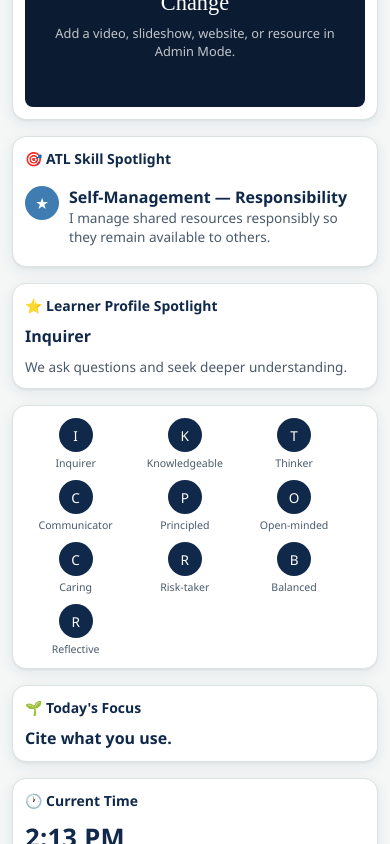
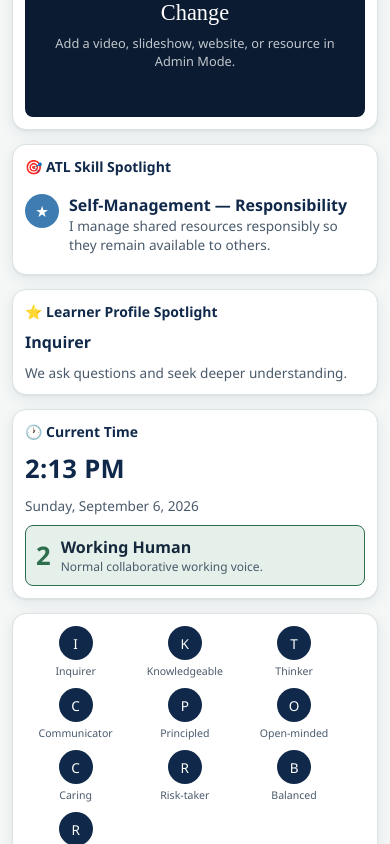
Before and after one commit to GCS-creatives/IBLibraryDashboard, a React (Vite) app: page / in a window 390 px wide. Shown: the part 809-1653 px from the top of the page. Built offline with nearby package versions, Linux system fonts and the light colour scheme; no server answers.

Commit message:
Add files via upload

```diff
--- a/src/components/Display.jsx
+++ b/src/components/Display.jsx
@@ -50,7 +50,7 @@ function AnnouncementsBanner({ bank, language }) {
   });
   if (active.length === 0) return null;
   return (
-    <div className="soi-bar" style={{ gridColumn: '1 / -1', background: '#EAF3FB', borderColor: '#3E7CB1' }}>
+    <div className="soi-bar area-ann" style={{ background: '#EAF3FB', borderColor: '#3E7CB1' }}>
       <span className="label" style={{ color: '#3E7CB1' }}>Announcement</span>
       <span>{active.map((a) => localize(a, 'text', language)).join('   \u2022   ')}</span>
     </div>
@@ -60,7 +60,7 @@ function AnnouncementsBanner({ bank, language }) {
 function StatementOfInquiry({ soi, language }) {
   const active = resolveActiveSOI(soi);
   return (
-    <div className="soi-bar">
+    <div className="soi-bar area-soi">
       <span className="label">Our Statement of Inquiry</span>
       <span>{localize(active, 'text', language)}</span>
     </div>
@@ -71,7 +71,7 @@ function InquiryQuestions({ bank, language }) {
   const q = resolveActive(bank);
   if (!q) return null;
   return (
-    <div className="card">
+    <div className="card area-iq">
       <p className="card-title">🔎 Today's Inquiry Questions</p>
       <div className="iq-item factual">
         <span className="iq-type" style={{ color: '#2E6E4E' }}>Factual</span>
@@ -92,7 +92,7 @@ function InquiryQuestions({ bank, language }) {
 function LibraryLearningSpace({ media, onExpand }) {
   const current = media?.current;
   return (
-    <div className="card learning-space-card">
+    <div className="card area-media">
       <p className="card-title">📖 Library Learning Space</p>
       <div className="learning-space" onClick={onExpand}>
         {!current && (
@@ -172,7 +172,7 @@ function LearnerProfileSpotlight({ bank, language }) {
 
 function LearnerProfileStrip({ attributes, language }) {
   return (
-    <div className="card lp-strip">
+    <div className="card lp-strip area-lp">
       {attributes.map((name) => (
         <div className="lp-attr" key={name}>
           <div className="dot">{name[0]}</div>
@@ -188,7 +188,7 @@ function TodaysFocus({ bank, language }) {
   if (!item) return null;
   const subtext = localize(item, 'subtext', language);
   return (
-    <div className="card">
+    <div className="card area-focus">
       <p className="card-title">🌱 Today's Focus</p>
       <div className="focus-text">{localize(item, 'text', language)}</div>
       {subtext && <div className="focus-subtext">{subtext}</div>}
@@ -321,14 +321,14 @@ export default function DisplayMode({ banks, isFullscreen, onToggleFullscreen, o
 
         <InquiryQuestions bank={banks.inquiryQuestions} language={language} />
         <LibraryLearningSpace media={banks.media} onExpand={() => setMediaExpanded(true)} />
-        <div style={{ display: 'flex', flexDirection: 'column', gap: 16 }}>
+        <div className="sidebar-stack area-side">
           <ATLSpotlight bank={banks.atlSpotlights} language={language} />
           <LearnerProfileSpotlight bank={banks.learnerProfileSpotlights} language={language} />
+          <ClockAndVoice voiceLevel={banks.voiceLevel} />
         </div>
 
         <LearnerProfileStrip attributes={banks.learnerProfile} language={language} />
         <TodaysFocus bank={banks.todaysFocus} language={language} />
-        <ClockAndVoice voiceLevel={banks.voiceLevel} />
       </div>
 
       <BottomNav
--- a/src/index.css
+++ b/src/index.css
@@ -102,15 +102,36 @@ button {
   line-height: 1.3;
 }
 
-/* ---------- Grid layout ---------- */
+/* ---------- Grid layout (named areas — precise, no auto-placement surprises) ---------- */
 
 .dashboard-grid {
   flex: 1;
   display: grid;
+  gap: 14px;
+  padding: clamp(10px, 2vw, 16px) clamp(12px, 3vw, 24px);
   grid-template-columns: 1fr 1.6fr 1fr;
-  grid-template-rows: auto auto auto;
-  gap: 16px;
-  padding: clamp(10px, 2vw, 16px) clamp(12px, 3vw, 24px);
+  grid-template-rows: auto auto auto auto auto;
+  grid-template-areas:
+    "soi   soi   soi"
+    "ann   ann   ann"
+    "iq    media side"
+    ".     media side"
+    "lp    lp    focus";
+}
+
+.area-soi { grid-area: soi; }
+.area-ann { grid-area: ann; }
+.area-iq { grid-area: iq; }
+.area-media { grid-area: media; }
+.area-side { grid-area: side; }
+.area-lp { grid-area: lp; }
+.area-focus { grid-area: focus; }
+
+.sidebar-stack {
+  display: flex;
+  flex-direction: column;
+  gap: 14px;
+  min-height: 0;
 }
 
 .soi-bar {
@@ -176,10 +197,6 @@ button {
 }
 
 /* ---------- Library Learning Space ---------- */
-
-.learning-space-card {
-  grid-row: span 2;
-}
 
 .learning-space {
   position: relative;
@@ -277,7 +294,6 @@ button {
 /* ---------- Learner profile strip ---------- */
 
 .lp-strip {
-  grid-column: 1 / span 2;
   display: flex;
   flex-direction: row;
   flex-wrap: wrap;
@@ -601,17 +617,28 @@ button {
 
 @media (max-width: 1400px) {
   .dashboard-grid {
-    grid-template-columns: 1fr 1.4fr;
+    grid-template-columns: 1fr 1fr;
+    grid-template-areas:
+      "soi   soi"
+      "ann   ann"
+      "iq    media"
+      "side  media"
+      "lp    focus";
   }
-  .lp-strip { grid-column: 1 / -1; }
 }
 
 @media (max-width: 900px) {
   .dashboard-grid {
     grid-template-columns: 1fr;
+    grid-template-areas:
+      "soi"
+      "ann"
+      "iq"
+      "media"
+      "side"
+      "lp"
+      "focus";
   }
-  .lp-strip { grid-column: 1; }
-  .learning-space-card { grid-row: auto; }
 
   .lib-header {
     justify-content: center;
```
